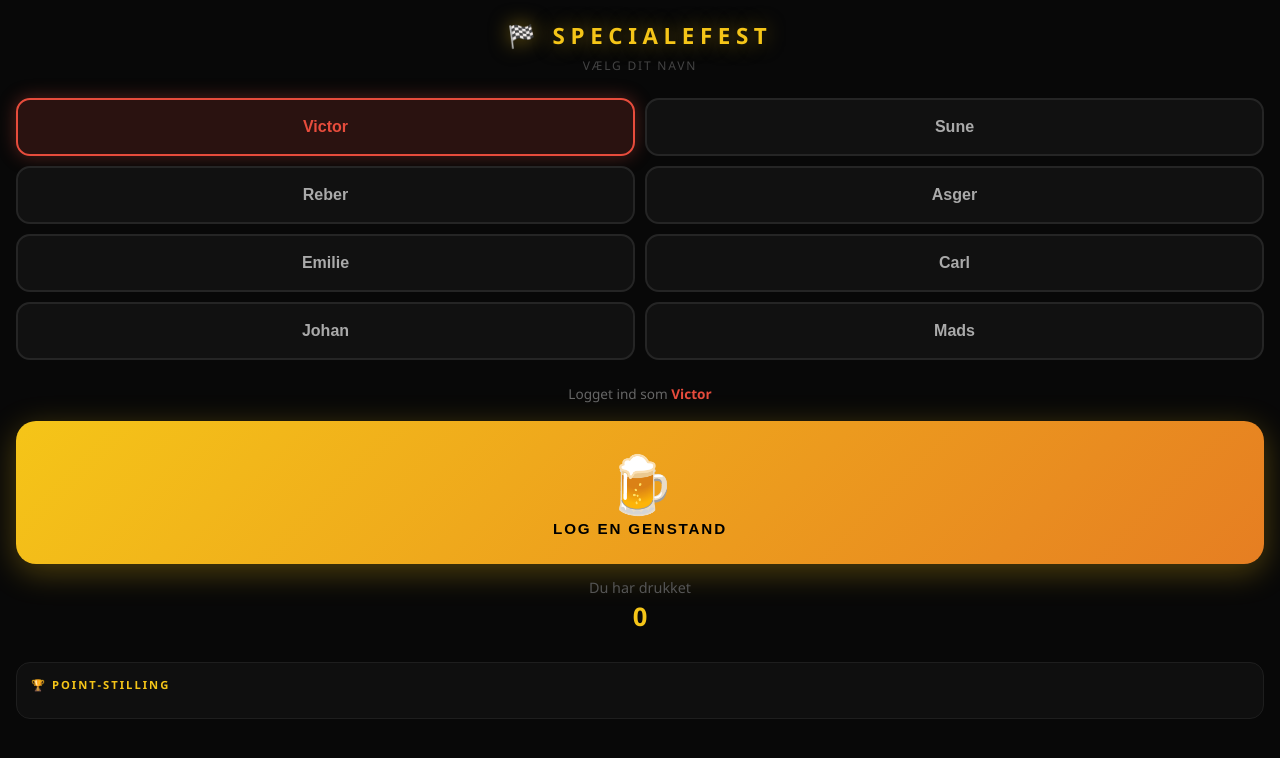
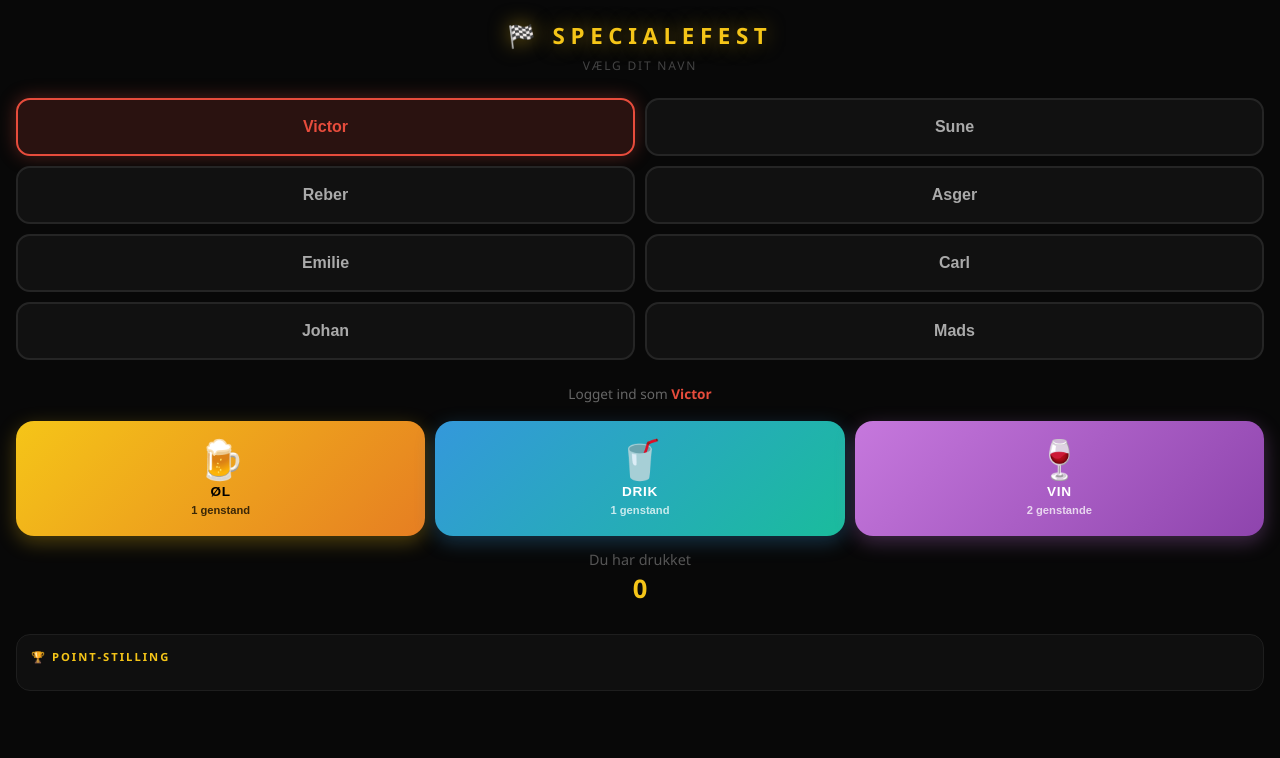
Before and after one commit to CarlRasmusNor/specialefest, a website: page public/mobile.html in a window 1280 px wide. Both pictures are taken after a click on the button "Victor". Drawn offline with Linux system fonts and the light colour scheme; no server answers.

Commit message:
White log time; three drink buttons (øl/drik/vin); units support in API

```diff
--- a/public/mobile.html
+++ b/public/mobile.html
@@ -76,39 +76,40 @@
 
     .who strong { font-weight: 800; }
 
+    .drink-btns {
+      display: grid;
+      grid-template-columns: 1fr 1fr 1fr;
+      gap: 10px;
+      margin-bottom: 14px;
+    }
+
     .drink-btn {
-      display: block;
-      width: 100%;
-      padding: 36px 16px 28px;
+      display: flex;
+      flex-direction: column;
+      align-items: center;
+      justify-content: center;
+      padding: 20px 8px;
       border: none;
-      border-radius: 20px;
-      background: linear-gradient(135deg, #f5c518 0%, #e67e22 100%);
+      border-radius: 18px;
       color: #000;
-      font-size: 3.5rem;
       font-weight: 900;
       cursor: pointer;
       transition: transform 0.1s, box-shadow 0.1s;
-      box-shadow: 0 8px 32px rgba(245,197,24,0.3);
-      margin-bottom: 14px;
       -webkit-tap-highlight-color: transparent;
       line-height: 1;
+      gap: 6px;
     }
 
-    .drink-btn .btn-label {
-      display: block;
-      font-size: 0.95rem;
-      letter-spacing: 0.12em;
-      text-transform: uppercase;
-      margin-top: 8px;
-      font-weight: 900;
-    }
+    .drink-btn.type-ol  { background: linear-gradient(135deg, #f5c518, #e67e22); box-shadow: 0 6px 20px rgba(245,197,24,0.3); }
+    .drink-btn.type-vin { background: linear-gradient(135deg, #c678dd, #8e44ad); color: #fff; box-shadow: 0 6px 20px rgba(198,120,221,0.3); }
+    .drink-btn.type-drik { background: linear-gradient(135deg, #3498db, #1abc9c); color: #fff; box-shadow: 0 6px 20px rgba(52,152,219,0.3); }
 
-    .drink-btn:active {
-      transform: scale(0.96);
-      box-shadow: 0 4px 16px rgba(245,197,24,0.2);
-    }
+    .drink-btn .btn-emoji { font-size: 2.4rem; }
+    .drink-btn .btn-label { font-size: 0.85rem; letter-spacing: 0.05em; text-transform: uppercase; }
+    .drink-btn .btn-units { font-size: 0.7rem; opacity: 0.75; }
 
-    .drink-btn:disabled { opacity: 0.6; }
+    .drink-btn:active { transform: scale(0.94); }
+    .drink-btn:disabled { opacity: 0.5; }
 
     .your-count {
       text-align: center;
@@ -184,10 +185,23 @@
 
 <div id="drink-section">
   <div class="who">Logget ind som <strong id="who-name"></strong></div>
-  <button class="drink-btn" id="drink-btn" onclick="logDrink()">
-    🍺
-    <span class="btn-label">Log en genstand</span>
-  </button>
+  <div class="drink-btns">
+    <button class="drink-btn type-ol" onclick="logDrink('øl', 1)">
+      <span class="btn-emoji">🍺</span>
+      <span class="btn-label">Øl</span>
+      <span class="btn-units">1 genstand</span>
+    </button>
+    <button class="drink-btn type-drik" onclick="logDrink('drik', 1)">
+      <span class="btn-emoji">🥤</span>
+      <span class="btn-label">Drik</span>
+      <span class="btn-units">1 genstand</span>
+    </button>
+    <button class="drink-btn type-vin" onclick="logDrink('vin', 2)">
+      <span class="btn-emoji">🍷</span>
+      <span class="btn-label">Vin</span>
+      <span class="btn-units">2 genstande</span>
+    </button>
+  </div>
   <div class="your-count">
     Du har drukket
     <strong id="my-count">0</strong>
@@ -263,15 +277,14 @@
     `).join('');
   }
 
-  async function logDrink() {
+  async function logDrink(drinkType, units) {
     if (!me) return;
-    const btn = document.getElementById('drink-btn');
-    btn.disabled = true;
+    document.querySelectorAll('.drink-btn').forEach(b => b.disabled = true);
     try {
       const res = await fetch('/api/drink', {
         method: 'POST',
         headers: { 'Content-Type': 'application/json' },
-        body: JSON.stringify({ name: me })
+        body: JSON.stringify({ name: me, drinkType, units })
       });
       const data = await res.json();
       if (data.success) {
@@ -279,7 +292,7 @@
         await poll();
       }
     } catch (e) { /* silent */ }
-    setTimeout(() => btn.disabled = false, 1200);
+    setTimeout(() => document.querySelectorAll('.drink-btn').forEach(b => b.disabled = false), 1200);
   }
 
   function showToast() {
--- a/server.js
+++ b/server.js
@@ -34,12 +34,12 @@ function saveState(state) {
 app.get('/api/state', (req, res) => res.json(loadState()));
 
 app.post('/api/drink', (req, res) => {
-  const { name } = req.body;
+  const { name, drinkType = 'drik', units = 1 } = req.body;
   const state = loadState();
   const p = state.participants.find(p => p.name === name);
   if (!p) return res.status(404).json({ error: 'Deltager ikke fundet' });
-  p.drinks++;
-  state.log.unshift({ name, type: 'drink', time: new Date().toISOString() });
+  p.drinks += Number(units);
+  state.log.unshift({ name, type: 'drink', drinkType, units: Number(units), time: new Date().toISOString() });
   state.log = state.log.slice(0, 50);
   saveState(state);
   res.json({ success: true, participant: p });
```
Also changed, not shown: public/index.html (+6 -3 lines).
